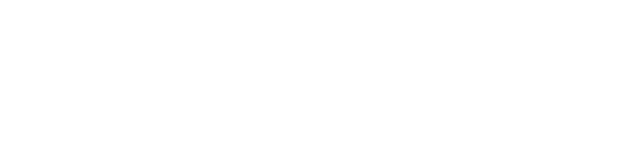
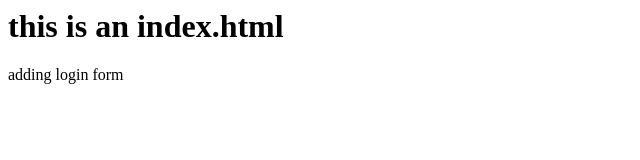
Before and after one commit to dune1989/checubatrytest, a plain HTML site: page index.html in a window 1280 px wide. Shown: the whole page, without its empty margins (0-640 px from the left). Drawn offline with Linux system fonts and the light colour scheme.

Commit message:
login form

```diff
--- /dev/null
+++ b/dir1/app1.js
@@ -0,0 +1 @@
+console.log('running app1.js');
--- /dev/null
+++ b/dir2/app2.js
@@ -0,0 +1 @@
+console.log('running app2.js');
--- a/index.html
+++ b/index.html
@@ -1,6 +1,9 @@
 <html>
 <head>
+    <title>This is an index.html</title>
 </head>
 <body>
+    <h1>this is an index.html</h1>
+    <p>adding login form</p>
 </body>
 </html>
```
Also changed, not shown: login.html (added, +8 -0 lines), log.txt (added).
